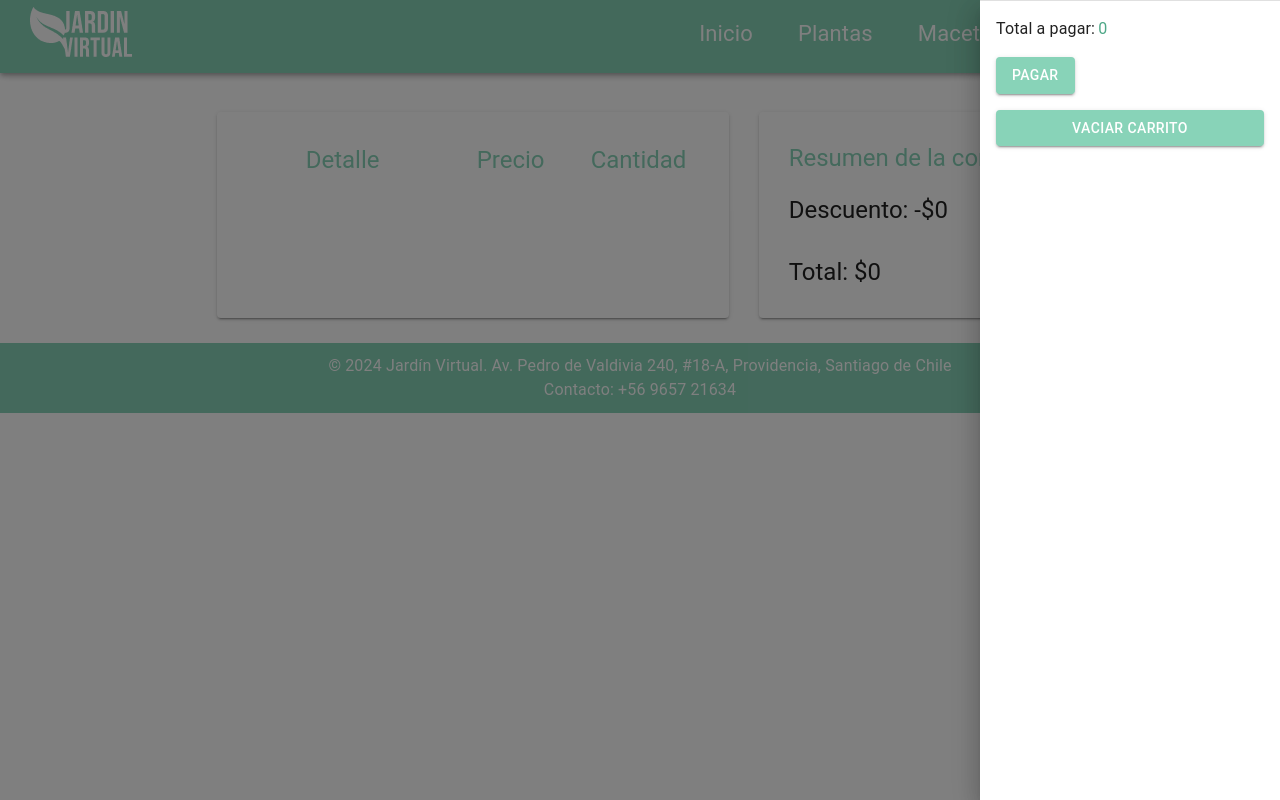
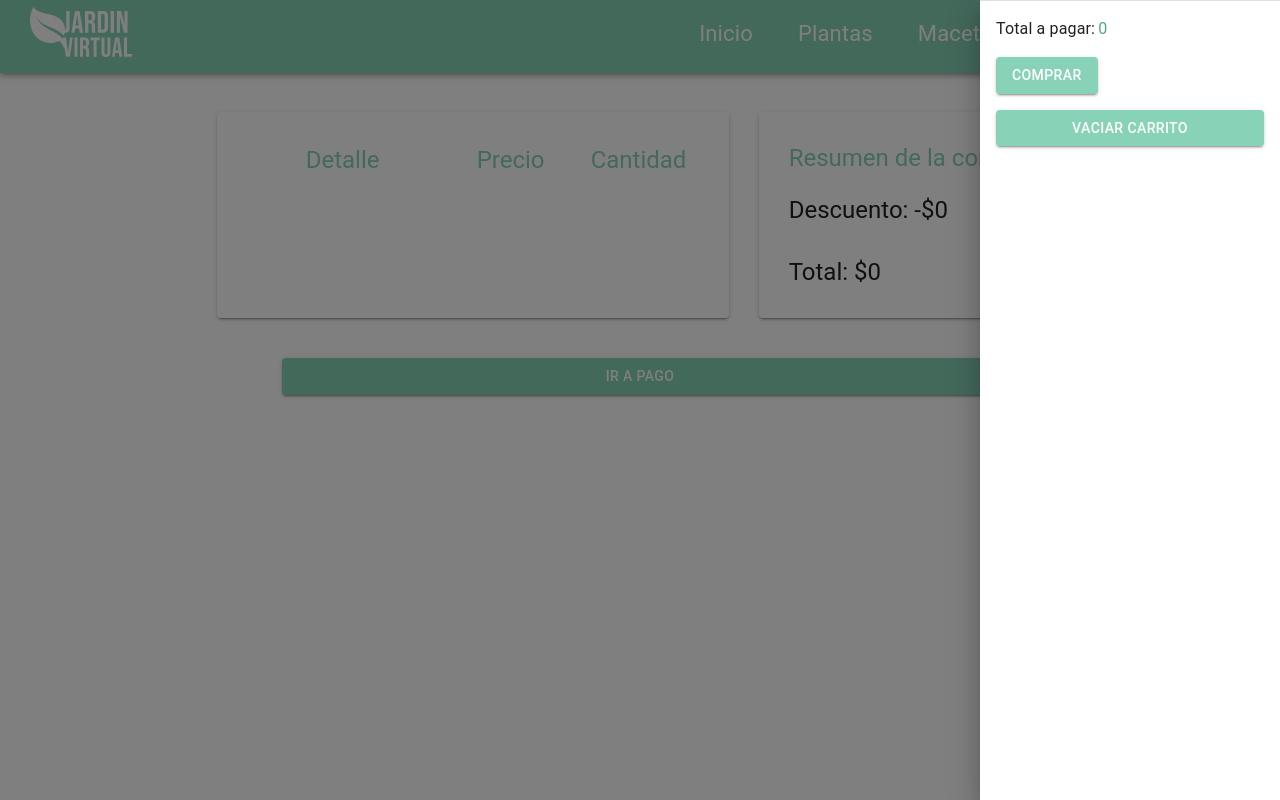
Before and after one commit to vanessadugarte/virtual-garden, a React (Create React App) app: page /resumenPago in a window 1280 px wide. Both pictures are taken after a click on the button "show 4 new mails". Shown: the top 800 px of the page. Built offline with nearby package versions, Linux system fonts and the light colour scheme.

Commit message:
add payment

```diff
--- a/src/components/common/drawer/CartDrawer.jsx
+++ b/src/components/common/drawer/CartDrawer.jsx
@@ -80,20 +80,19 @@ const CartDrawer = ({setStateDrawer, stateDrawer}) => {
                     <Typography>Total a pagar:</Typography>
                     <Typography sx={{color:"#4FA888", marginLeft:"3px"}}>{total}</Typography>
                 </ListItem>
-                <ListItem>
+                <ListItem sx={{width:"100%"}}>
                     <NavLink to="resumenPago" sx={{width:"100%"}}>
                         <Button
-                            fullWidth
-                            sx={{backgroundColor:"#88D3B8", '&:hover': {backgroundColor: "#4FA888"}}}
+                            sx={{backgroundColor:"#88D3B8", '&:hover': {backgroundColor: "#4FA888"}, width:"100%"}}
                             variant="contained"
                             onClick={()=> setStateDrawer(!stateDrawer)}
                         >
-                            PAGAR
+                            COMPRAR
                         </Button>
                     </NavLink>
                 </ListItem>
-                <ListItem>
-                    <Button fullWidth sx={{backgroundColor:"#88D3B8", '&:hover': {backgroundColor: "#4FA888"}}} variant="contained" onClick={clearCart}>VACIAR CARRITO</Button>
+                <ListItem sx={{ width: "100%" }}>
+                    <Button fullWidth sx={{backgroundColor:"#88D3B8", '&:hover': {backgroundColor: "#4FA888"}, width:"100%"}} variant="contained" onClick={clearCart} >VACIAR CARRITO</Button>
                 </ListItem>
             </List>
         </Box>
--- a/src/components/paymentSummary/PaymentSummary.jsx
+++ b/src/components/paymentSummary/PaymentSummary.jsx
@@ -1,13 +1,27 @@
 import React, {useContext, useEffect, useState} from 'react';
-import {Avatar, Box, Grid, Paper, Typography} from "@mui/material";
+import {Avatar, Box, Button, Grid, Modal, Paper, Typography} from "@mui/material";
 import {AppContext} from "../../context/ContextProvider";
 
+
+const style = {
+    position: 'absolute',
+    top: '50%',
+    left: '50%',
+    transform: 'translate(-50%, -50%)',
+    width: 400,
+    bgcolor: 'background.paper',
+    border: '2px solid #000',
+    boxShadow: 24,
+    p: 4,
+};
 const PaymentSummary = () => {
 
     const [listItems, setListItems] = useState([]);
     const {state} = useContext(AppContext);
     const [total, setTotal] = useState(0);
-
+    const [open, setOpen] = React.useState(false);
+    const handleOpen = () => setOpen(true);
+    const handleClose = () => setOpen(false);
 
     useEffect(() => {
         let acumulado = 0;
@@ -65,6 +79,22 @@ const PaymentSummary = () => {
                 <Typography variant={"h5"} sx={{marginBottom: "30px"}}>Descuento: -$0</Typography>
                 <Typography variant={"h5"}>Total: ${total}</Typography>
             </Paper>
+            <Button
+                sx={{backgroundColor:"#88D3B8", '&:hover': {backgroundColor: "#4FA888"} ,width:"56%", marginTop:5, marginBottom:72}}
+                variant="contained"
+                onClick={handleOpen}>
+                IR A PAGO
+            </Button>
+            <Modal
+                open={open}
+                onClose={handleClose}
+                aria-labelledby="modal-modal-title"
+                aria-describedby="modal-modal-description"
+            >
+                <Box sx={style}>
+
+                </Box>
+            </Modal>
         </Box>
 
     );
```
